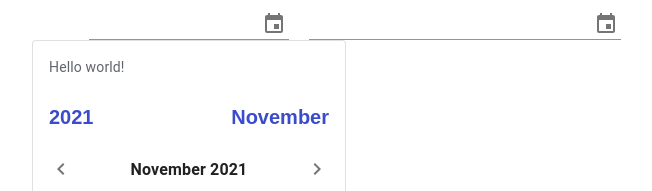
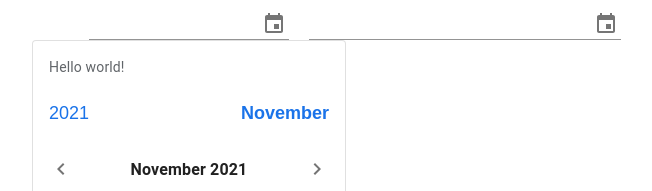
Before and after one commit to kitXIII/datepicker-customization, a React (Create React App) app: page / in a window 1280 px wide. Both pictures are taken after a click on the button 393 px from the left and 24 px from the top of the page. Shown: the top 191 px of the page, without its empty margins (119-771 px from the left). Built offline with nearby package versions, Linux system fonts and the light colour scheme.

Commit message:
upd toolbar

```diff
--- a/src/KeyboardDatePicker/DatePickerToolbar.tsx
+++ b/src/KeyboardDatePicker/DatePickerToolbar.tsx
@@ -3,6 +3,8 @@ import { useUtils } from "@material-ui/pickers";
 import { ToolbarComponentProps } from "@material-ui/pickers/Picker/Picker";
 import { Typography } from "@material-ui/core";
 import { makeStyles } from "@material-ui/core/styles";
+
+import { Color } from "./styles";
 
 type DatePickerToolbarProps = ToolbarComponentProps & { message?: string };
 
@@ -47,13 +49,13 @@ const useStyles = makeStyles({
     display: "flex",
     flexDirection: "column",
     alignItems: "flex-start",
-    marginBottom: "8px",
+    marginBottom: "16px",
     padding: "8px 8px 0",
   },
   message: {
     padding: "8px",
     fontSize: "16px",
-    color: "#616569",
+    color: Color.grayDarker,
   },
   actions: {
     boxSizing: "border-box",
@@ -61,29 +63,33 @@ const useStyles = makeStyles({
     paddingTop: "8px",
     display: "flex",
     justifyContent: "space-between",
-    overflow: "auto",
   },
   action: {
     flexShrink: 0,
-    padding: "12px 8px",
+    padding: "8px 8px",
 
-    color: "#3A4CCC",
-    backgroundColor: "transparent",
+    outline: "none",
+    border: "none",
+    borderRadius: 0,
+
+    cursor: "pointer",
+
+    color: Color.blue,
+    backgroundColor: Color.transparent,
     "&:hover": {
-      backgroundColor: "#F0F2F3",
+      backgroundColor: Color.grayLight,
+    },
+    "&:active &:focus": {
+      color: Color.black,
     },
 
-    cursor: 'pointer',
-
-    border: 'none',
-    borderRadius: '4px',
-
-    fontWeight: 600,
+    fontWeight: 400,
     lineHeight: "24px",
-    fontSize: "20px",
+    fontSize: "18px",
     textTransform: "capitalize",
 
     "& + &": {
+      fontWeight: 600,
       marginLeft: "10px",
     },
   },
--- /dev/null
+++ b/src/KeyboardDatePicker/styles.ts
@@ -0,0 +1,17 @@
+export enum Color {
+    white = '#ffffff',
+    black = '#000000',
+    blue = '#1a73e9',
+    blueLight = '#498fed',
+    red = '#ee2737',
+    grayLight = '#ededed',
+    grayLight2 = '#e1e4e8',
+    grayDark = '#92979d',
+    grayDarker = '#616569',
+    gray3 = '#828282',
+    gray4 = '#bdbdbd',
+    gray5 = '#e0e0e0',
+    textBody = '#2b2b2b',
+    grayBackground = '#eeefef',
+    transparent = '#0000',
+}
```
